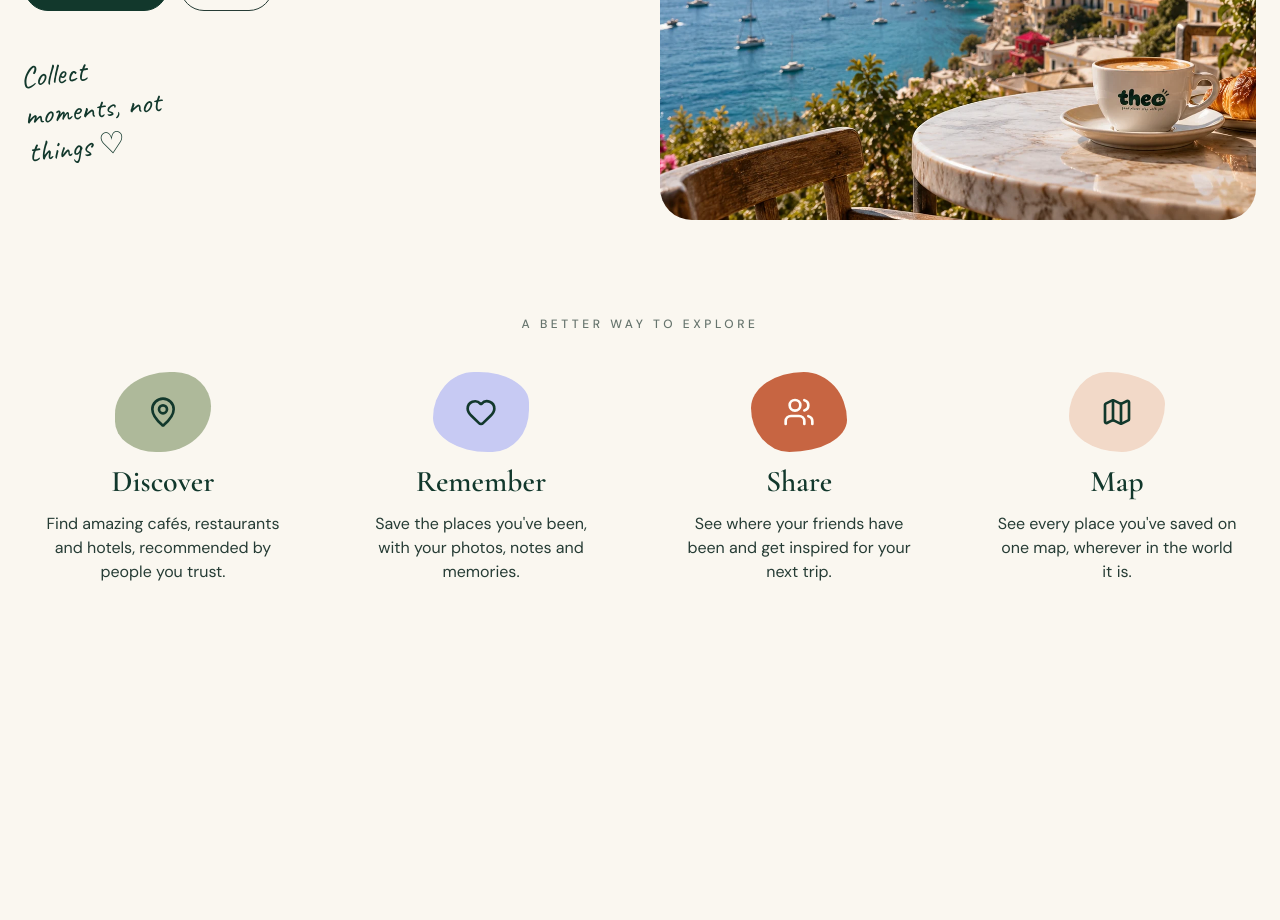
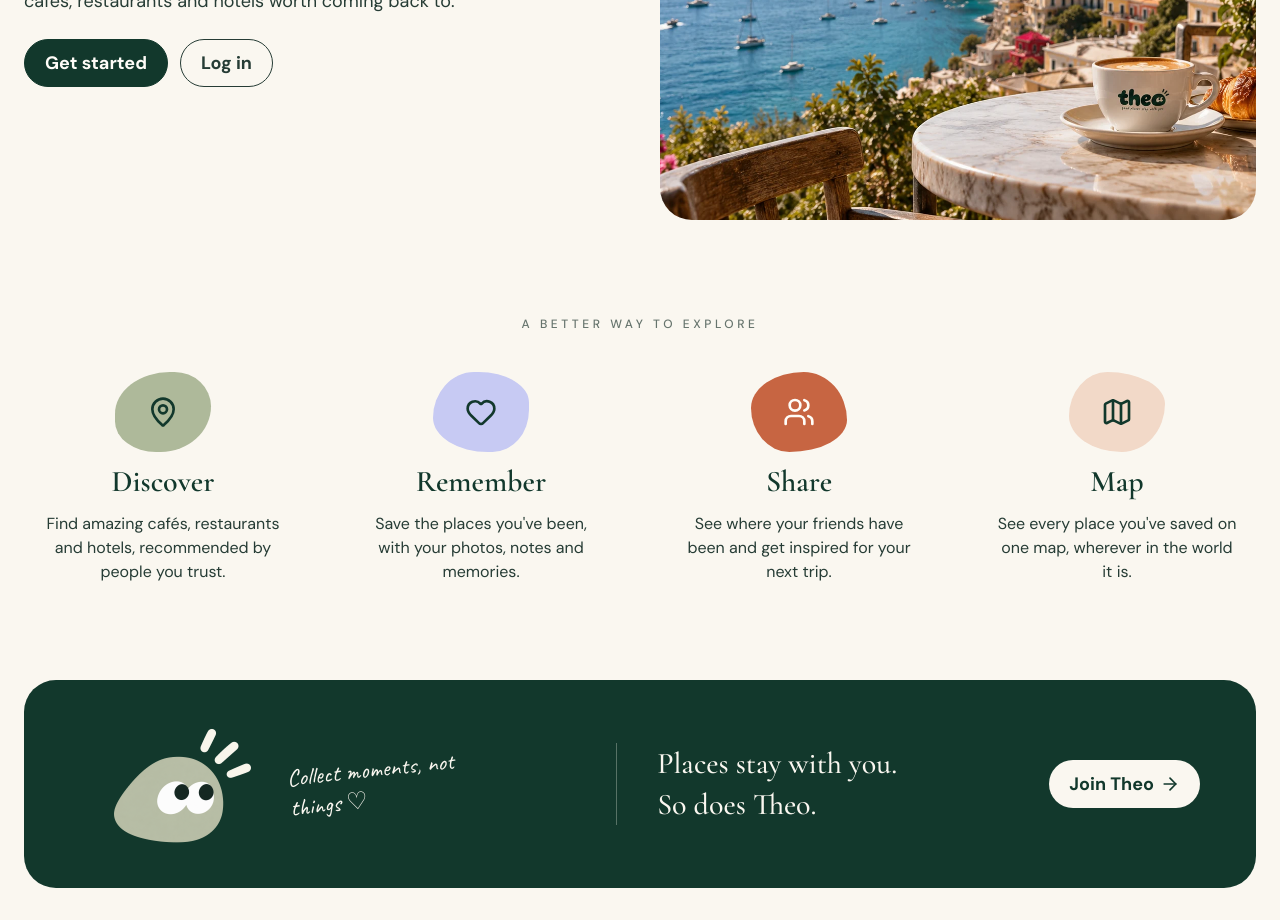
Before and after one commit to ElisaElch/theo-client, a React (Vite) app: page / in a window 1280 px wide. Shown: the part 420-1340 px from the top of the page. Before the commit the page ends 1036 px from the top, so only its background shows below. Built offline with nearby package versions, Linux system fonts and the light colour scheme; no server answers.

Commit message:
feat(home): add closing band with mascot

```diff
--- /dev/null
+++ b/src/components/home/HomeClosing.tsx
@@ -0,0 +1,36 @@
+import { Link } from "react-router";
+import { ArrowRight } from "lucide-react";
+import mascot from "../../assets/theo-mascot1.png";
+
+// Forest-green band at the bottom of the landing page: mascot, note, closing line and button
+function HomeClosing() {
+  return (
+    <section className="flex flex-col items-center gap-8 rounded-[2rem] bg-forest px-8 py-10 text-center text-cream lg:flex-row lg:justify-between lg:px-14 lg:text-left">
+      {/* Left: the mascot with a handwritten note */}
+      <div className="flex items-center gap-4">
+                <img src={mascot} alt="" className="w-48 shrink-0" />
+        <p className="max-w-44 -rotate-6 font-hand text-2xl leading-tight">
+          Collect moments, not things <span aria-hidden="true">♡</span>
+        </p>
+      </div>
+
+      {/* Middle: the closing line, with a thin divider line on its left on large screens */}
+      <p className="font-heading text-3xl leading-snug lg:border-l lg:border-cream/30 lg:pl-10">
+        Places stay with you.
+        <br />
+        So does Theo.
+      </p>
+
+      {/* Right: the button */}
+      <Link
+        to="/signup"
+        className="btn btn-lg border-none bg-cream text-forest hover:bg-soft-white"
+      >
+        Join Theo
+        <ArrowRight className="size-5" aria-hidden="true" />
+      </Link>
+    </section>
+  );
+}
+
+export default HomeClosing;
--- a/src/components/home/HomeHero.tsx
+++ b/src/components/home/HomeHero.tsx
@@ -24,11 +24,7 @@ function HomeHero() {
           </Link>
         </div>
 
-        {/* Handwritten note: under the buttons on phones and large screens,
-            beside them on medium screens, where there's empty space to the right */}
-        <p className="mt-4 max-w-40 -rotate-6 font-hand text-3xl leading-tight text-forest sm:absolute sm:right-8 sm:bottom-0 sm:mt-0 lg:static lg:mt-4">
-          Collect moments, not things <span aria-hidden="true">♡</span>
-        </p>
+
       </div>
 
       {/* Right: the photo, with a big soft curve on the top-left corner like the mockup */}
--- a/src/pages/HomePage.tsx
+++ b/src/pages/HomePage.tsx
@@ -2,6 +2,7 @@ import { Navigate } from "react-router";
 import { useAuth } from "../context/useAuth";
 import HomeHero from "../components/home/HomeHero";
 import HomeFeatures from "../components/home/HomeFeatures";
+import HomeClosing from "../components/home/HomeClosing";
 
 // The landing page for visitors.
 // Logged-in users go straight to My Places until their own home page exists.
@@ -18,6 +19,7 @@ function HomePage() {
     <div className="flex flex-col gap-24">
       <HomeHero />
        <HomeFeatures />
+       <HomeClosing />
     </div>
   );
 }
```
Also changed, not shown: src/assets/theo-mascot1.png (added).
